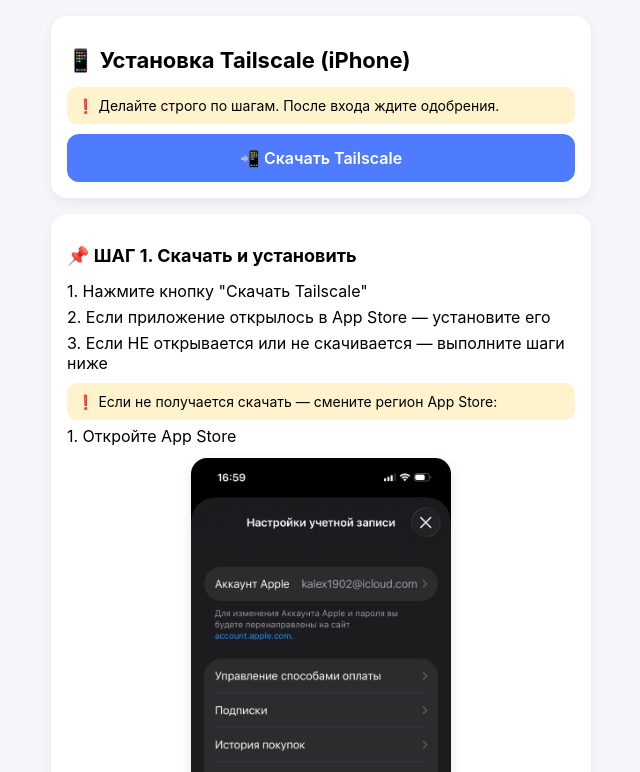
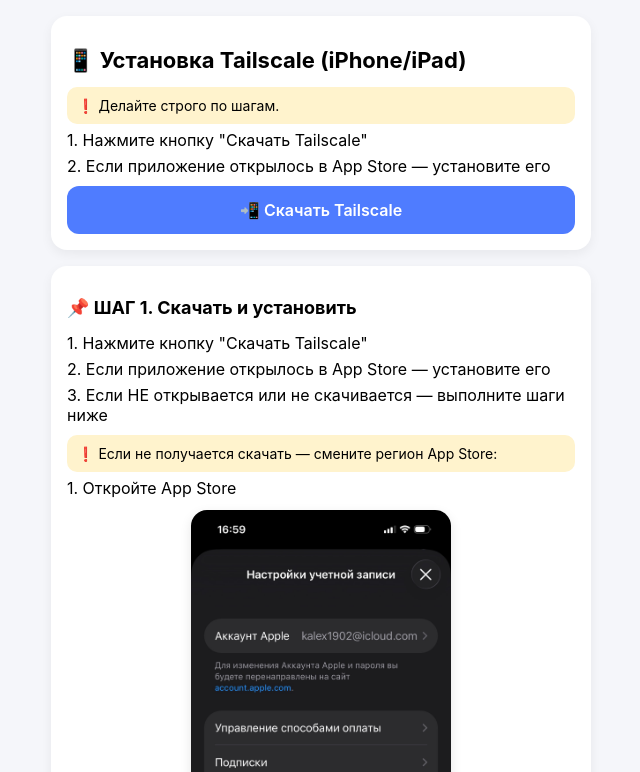
Before and after one commit to kalex1902/private-connect, a plain HTML site: page index.html in a window 1280 px wide. Shown: the top 772 px of the page, without its empty margins (319-959 px from the left). Drawn offline with Linux system fonts and the light colour scheme.

Commit message:
Update index.html

```diff
--- a/index.html
+++ b/index.html
@@ -88,11 +88,15 @@
 <div class="container">
 
 <div class="card">
-<h1>📱 Установка Tailscale (iPhone)</h1>
+<h1>📱 Установка Tailscale (iPhone/iPad)</h1>
 
 <div class="warning">
-❗ Делайте строго по шагам. После входа ждите одобрения.
+❗ Делайте строго по шагам.
 </div>
+
+<div class="step">1. Нажмите кнопку "Скачать Tailscale"</div>
+
+<div class="step">2. Если приложение открылось в App Store — установите его</div>
 
 <a class="button" href="https://apps.apple.com/us/app/tailscale/id1475387142">
 📲 Скачать Tailscale
```
